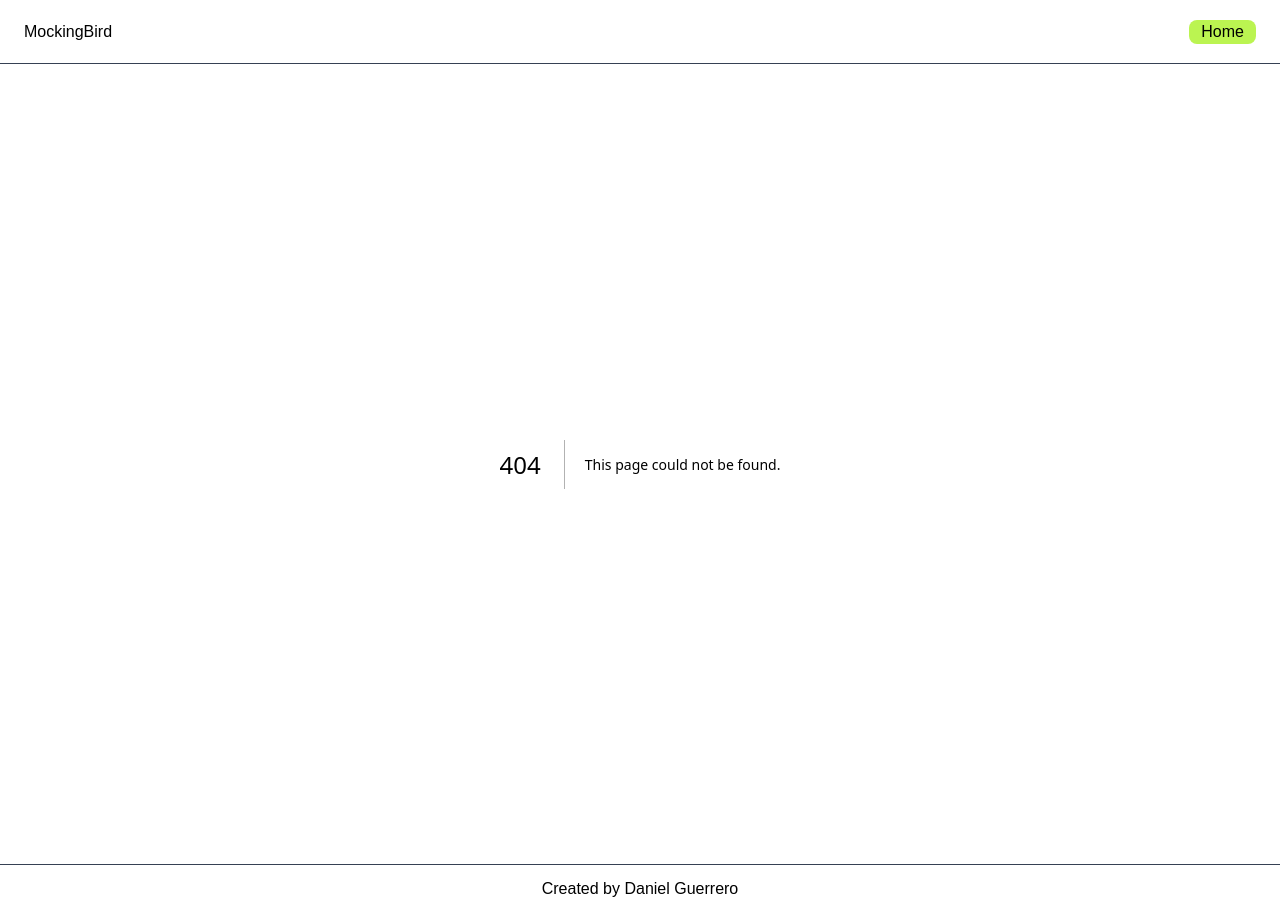
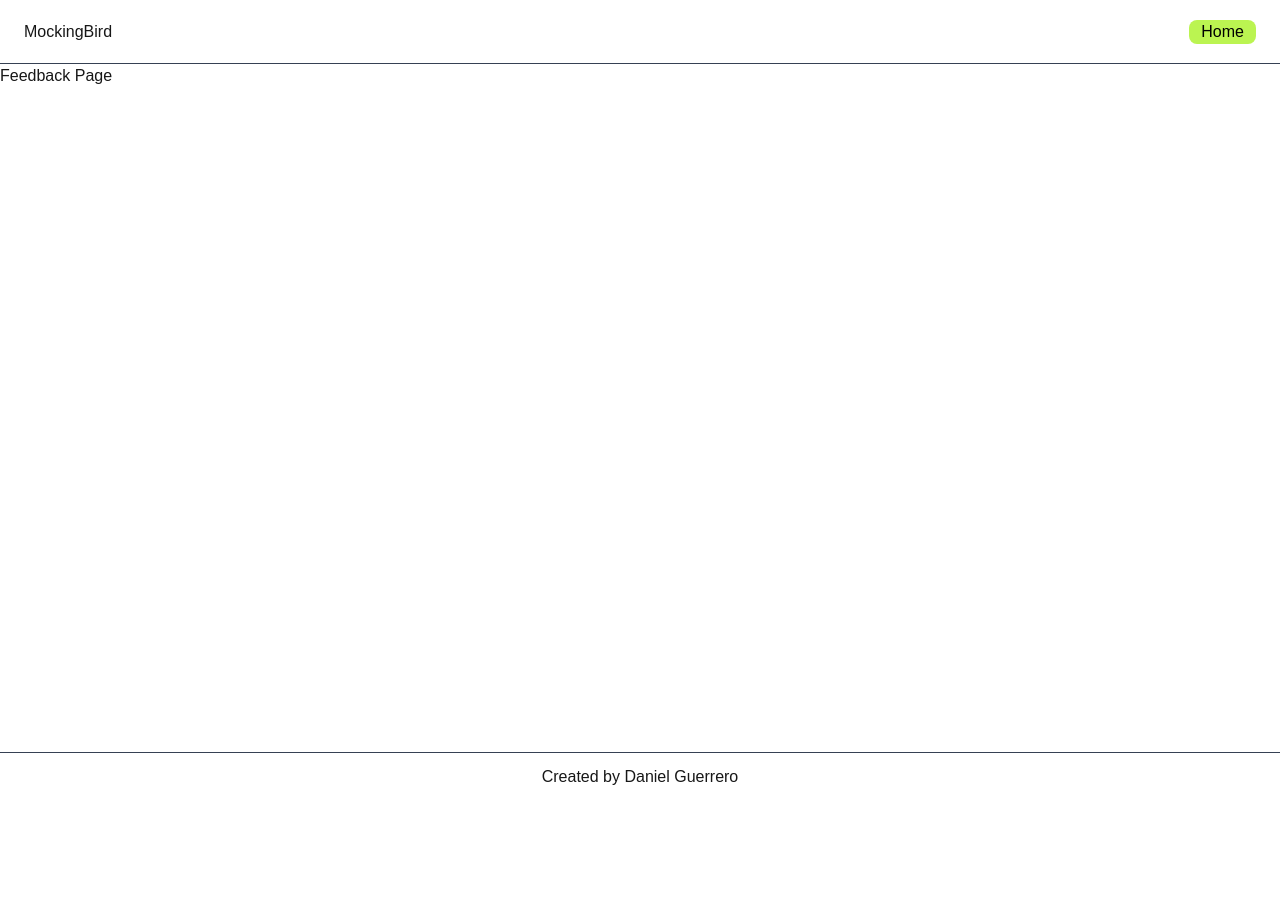
Before and after one commit to danxguerrero/MockingBird, a Next.js app in the folder mockingbird/: page /feedback in a window 1280 px wide. Before the commit this address had no page. After the commit the page ends 800 px from the top, so only its background shows below. Built offline with nearby package versions, Linux system fonts and the light colour scheme.

Commit message:
Created the feedback route and page. closes #18

```diff
--- /dev/null
+++ b/mockingbird/src/app/feedback/page.tsx
@@ -0,0 +1,3 @@
+export default function FeedbackPage() {
+    return <div className="flex-1">Feedback Page</div>
+}
```
